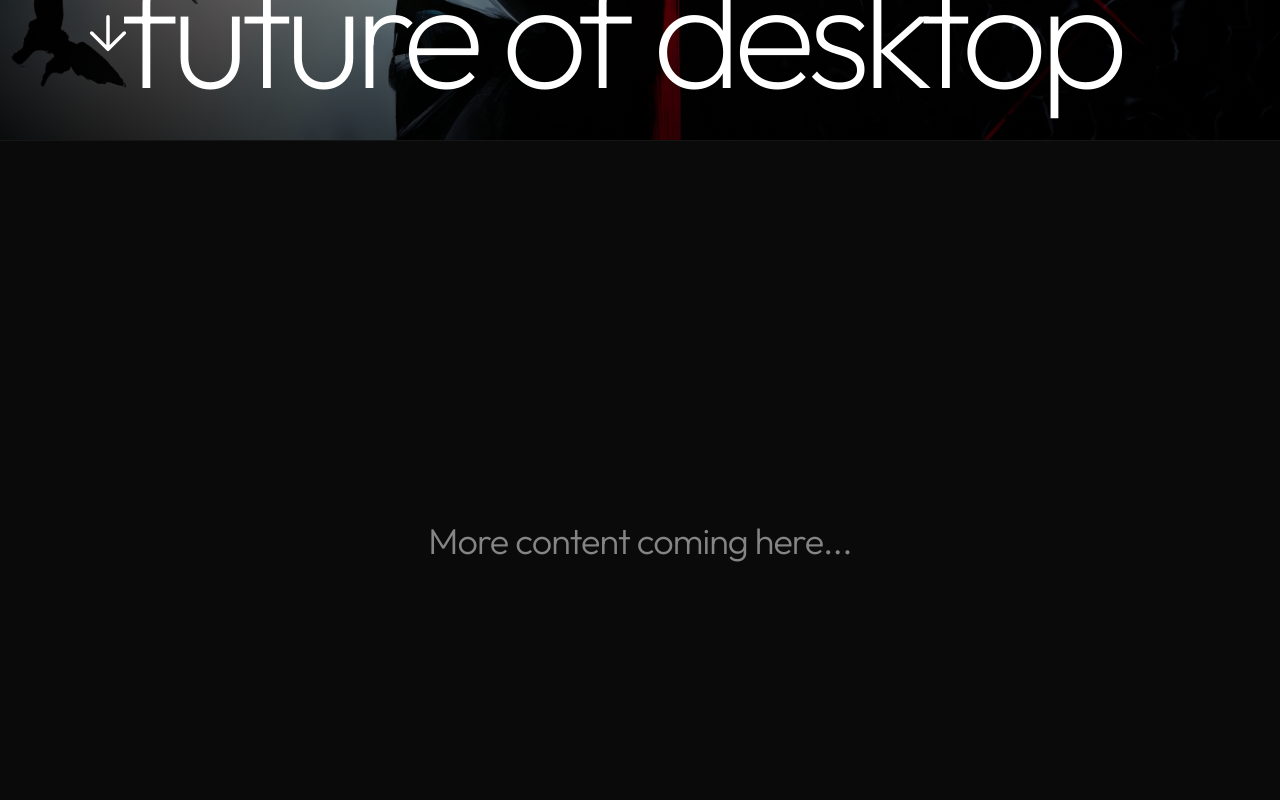
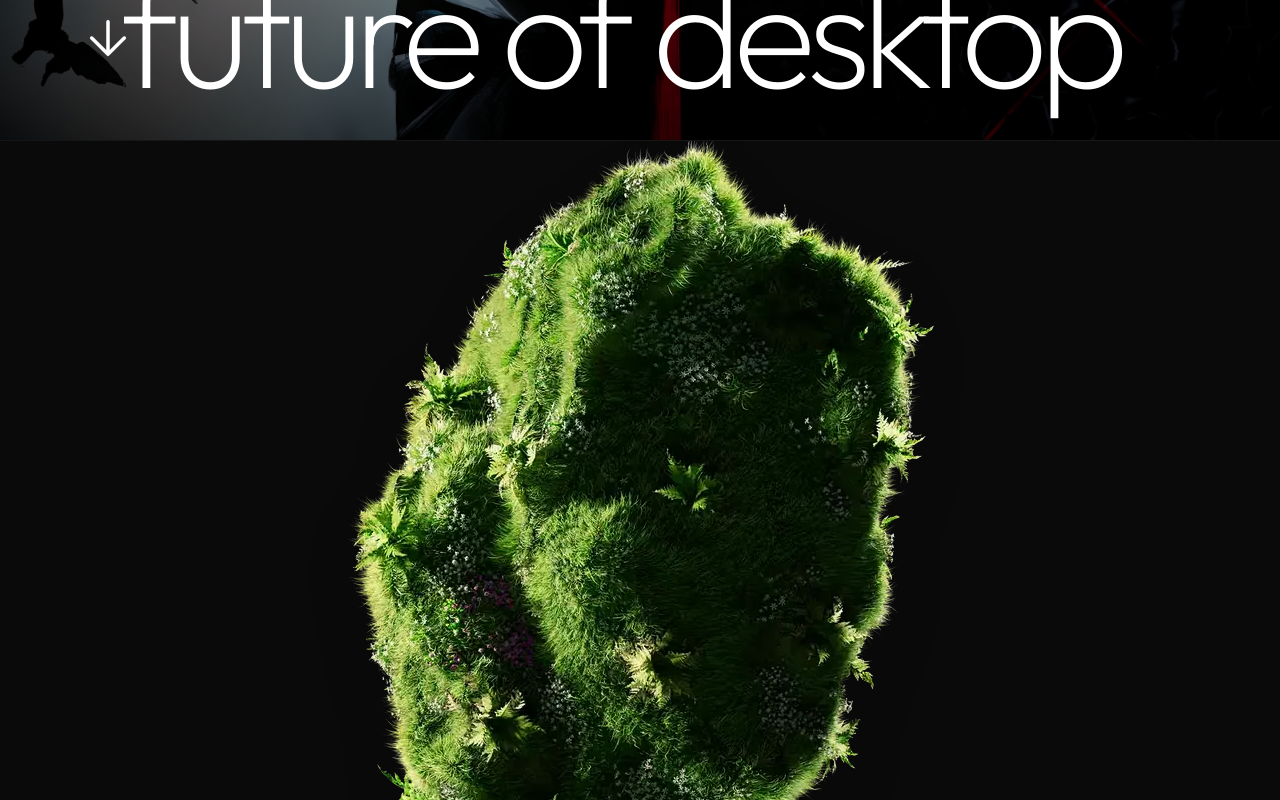
Before and after one commit to LaxentaInc/patron.colorwall.xyz, a Next.js app: page / in a window 1280 px wide. Shown: the part 660-1460 px from the top of the page. Built offline with nearby package versions, Linux system fonts and the light colour scheme.

Commit message:
feat: implement scroll-triggered frame sequence animation using canvas and framer-motion

```diff
--- a/src/app/page.tsx
+++ b/src/app/page.tsx
@@ -1,13 +1,17 @@
 import { HeroSection } from "@/components/HeroSection";
+import { RockSequence } from "@/components/RockSequence";
 
 export default function Home() {
   return (
     <main className="min-h-screen bg-black text-white selection:bg-amber-500/30">
       <HeroSection />
-      {/* Placeholder for the next section so the page is actually scrollable */}
-      <section id="features" className="min-h-screen bg-neutral-950 flex items-center justify-center border-t border-white/5">
-        <h2 className="text-4xl font-light text-white/50 tracking-tight">More content coming here...</h2>
-      </section>
+
+      {/*
+        This adds the Produx rock animation right below the Hero Section.
+        It has a height of 300vh to give the user enough scroll distance.
+      */}
+      <RockSequence />
+
     </main>
   );
 }
--- /dev/null
+++ b/src/components/RockSequence.tsx
@@ -0,0 +1,104 @@
+"use client";
+
+import { useEffect, useRef, useState } from "react";
+import { useScroll, useMotionValueEvent } from "framer-motion";
+
+const FRAME_COUNT = 270;
+
+export function RockSequence() {
+  const containerRef = useRef<HTMLDivElement>(null);
+  const canvasRef = useRef<HTMLCanvasElement>(null);
+  const imagesRef = useRef<HTMLImageElement[]>([]);
+  const [imagesLoaded, setImagesLoaded] = useState(0);
+
+  const renderFrame = (index: number) => {
+    const img = imagesRef.current[index];
+    const canvas = canvasRef.current;
+    if (!img || !canvas) return;
+
+    const ctx = canvas.getContext("2d");
+    if (!ctx) return;
+
+    // Clear the canvas and draw the new image
+    ctx.clearRect(0, 0, canvas.width, canvas.height);
+    ctx.drawImage(img, 0, 0, canvas.width, canvas.height);
+  };
+
+  // Preload images optimally
+  useEffect(() => {
+    const loadImages = () => {
+      // Load frame 1 immediately to show it on screen
+      const firstImg = new Image();
+      firstImg.onload = () => {
+        imagesRef.current[1] = firstImg;
+        setImagesLoaded(prev => prev + 1);
+
+        // Once frame 1 is ready, aggressively load the rest
+        for (let i = 2; i <= FRAME_COUNT; i++) {
+          const img = new Image();
+          const num = i.toString().padStart(4, "0");
+          img.onload = () => {
+            imagesRef.current[i] = img;
+            setImagesLoaded(prev => prev + 1);
+          };
+          img.src = `/assets/produx_rock/rock_${num}.webp`;
+        }
+      };
+      firstImg.src = `/assets/produx_rock/rock_0001.webp`;
+    };
+
+    loadImages();
+  }, []);
+
+  // Draw the initial frame as soon as it's loaded
+  useEffect(() => {
+    if (imagesLoaded > 0 && imagesRef.current[1]) {
+      renderFrame(1);
+    }
+  }, [imagesLoaded]);
+
+  // Framer Motion scroll tracker
+  const { scrollYProgress } = useScroll({
+    target: containerRef,
+    // Start tracking when the top of the container hits the top of the viewport
+    // Stop tracking when the bottom of the container hits the bottom of the viewport
+    offset: ["start start", "end end"]
+  });
+
+  useMotionValueEvent(scrollYProgress, "change", (latest) => {
+    // Map scroll progress (0 to 1) to frame index (1 to 270)
+    const frameIndex = Math.max(1, Math.min(FRAME_COUNT, Math.ceil(latest * FRAME_COUNT)));
+
+    // If the exact frame hasn't loaded yet (scrolled too fast), fallback to the closest previous loaded frame
+    let targetIndex = frameIndex;
+    while (!imagesRef.current[targetIndex] && targetIndex > 1) {
+      targetIndex--;
+    }
+
+    if (imagesRef.current[targetIndex]) {
+      requestAnimationFrame(() => renderFrame(targetIndex));
+    }
+  });
+
+  return (
+    <section ref={containerRef} className="h-[800vh] bg-neutral-950 relative border-t border-white/5">
+      <div className="sticky top-0 h-screen w-full flex items-center justify-center overflow-hidden">
+
+        {/* The canvas handles the actual rendering. The rock images are 750x820 */}
+        <canvas
+          ref={canvasRef}
+          width={750}
+          height={820}
+          className="w-full max-w-[750px] object-contain drop-shadow-2xl"
+        />
+
+        {/* Subtle loading indicator if the user scrolls faster than their network */}
+        {imagesLoaded < FRAME_COUNT && (
+          <div className="absolute bottom-6 right-6 text-white/30 text-xs font-mono tracking-widest">
+            LOADING ASSETS [{Math.floor((imagesLoaded / FRAME_COUNT) * 100)}%]
+          </div>
+        )}
+      </div>
+    </section>
+  );
+}
```
